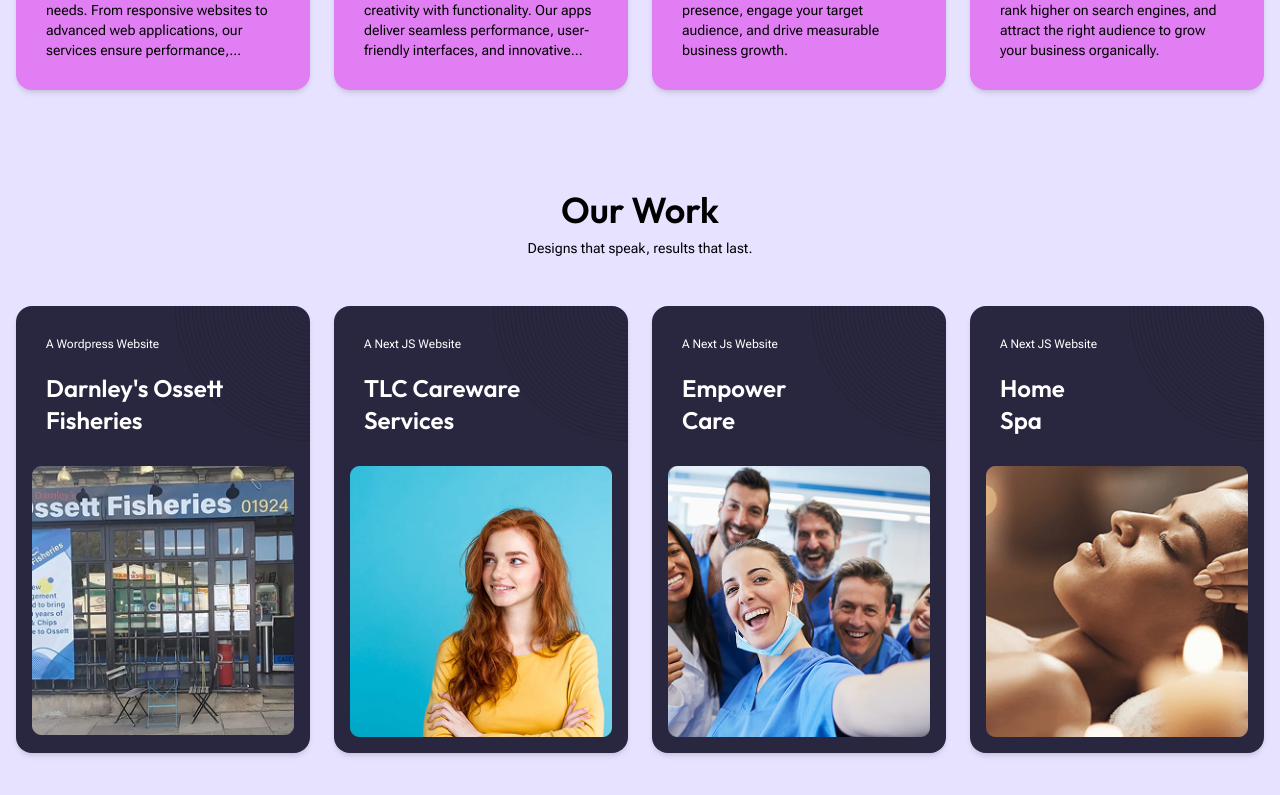
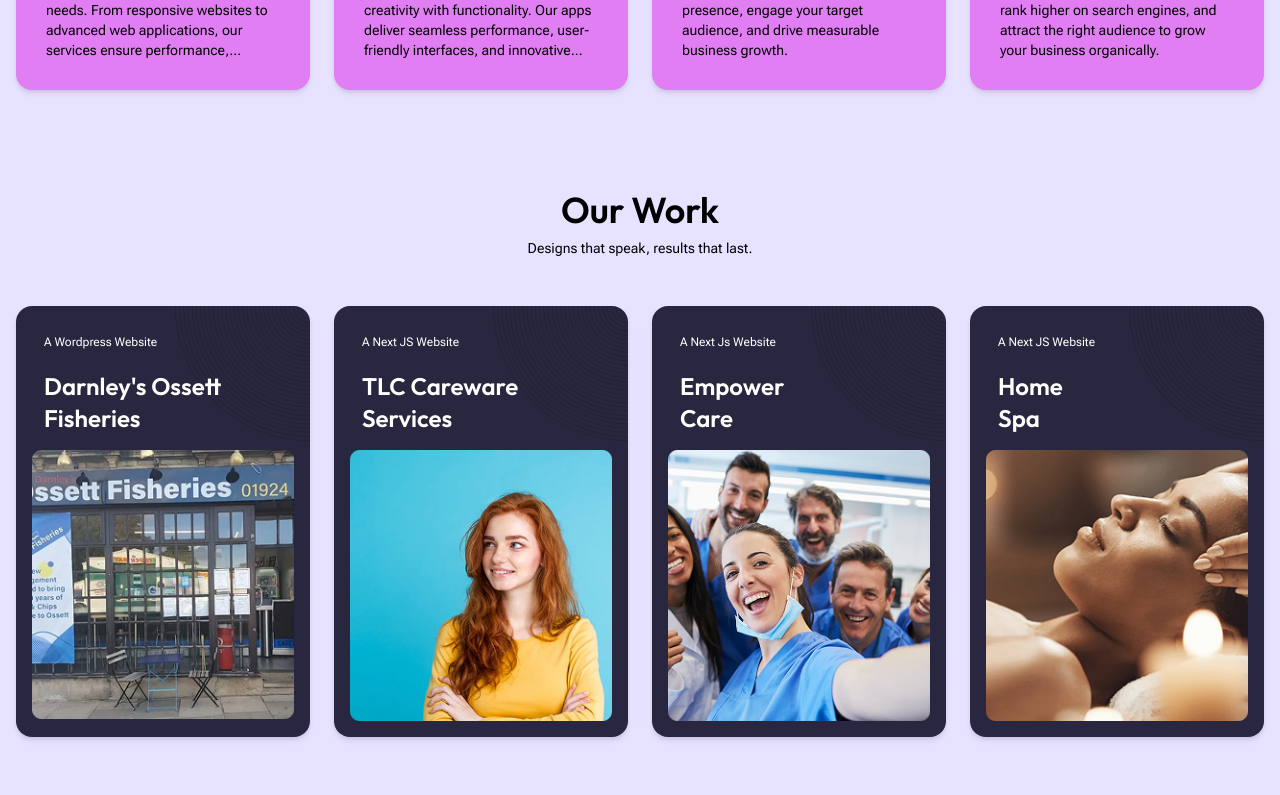
Before and after one commit to gyratedigital/GyrateDigital, a Next.js app: page / in a window 1280 px wide. Shown: the part 1779-2574 px from the top of the page. Built offline with nearby package versions, Linux system fonts and the light colour scheme.

Commit message:
Update WorkSection.tsx

```diff
--- a/app/components/WorkSection.tsx
+++ b/app/components/WorkSection.tsx
@@ -14,7 +14,7 @@ export default function WorkSection() {
                         {/* Overlay */}
                         <div className="absolute inset-0 bg-secondary/90 opacity-0 transition-opacity duration-500 ease-in-out group-hover:opacity-100 rounded-xl z-99"></div>
                         {/* Content */}
-                        <div className="relative z-10 p-[30px]">
+                        <div className="relative z-10 p-7 pb-4">
                             <p className="text-card-light text-xs mb-5">{work.category}</p>
                             <h3 className="text-card-light text-2xl font-semibold mb-0">
                             {(Array.isArray(work.title) ? work.title : [work.title]).map((ti, i) => (
```
